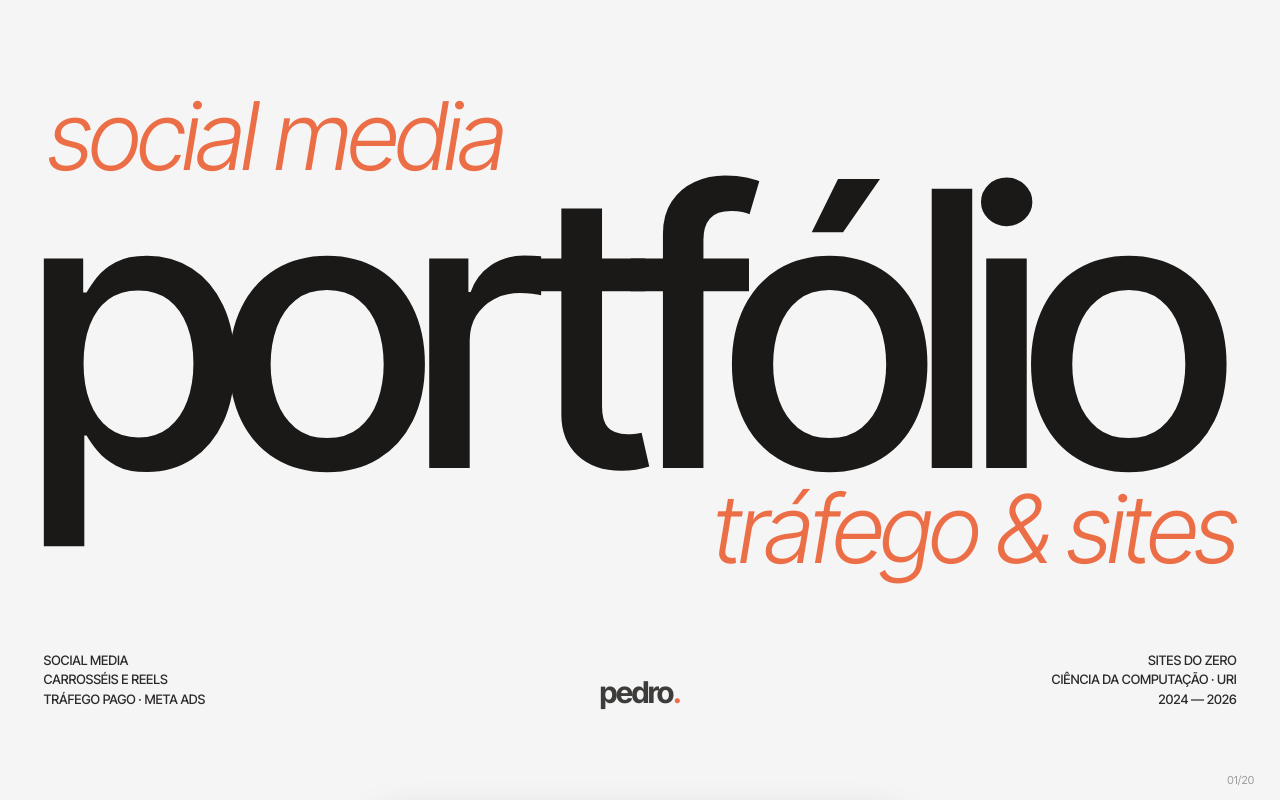
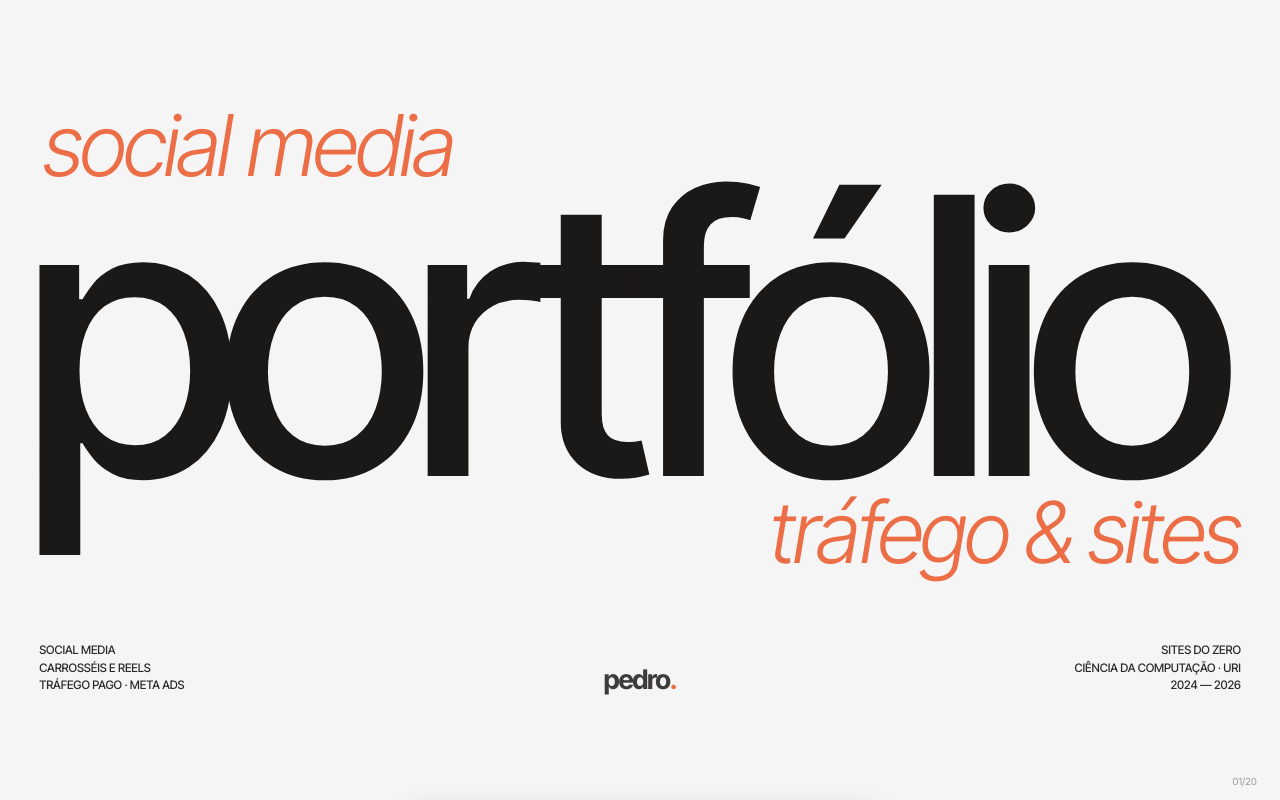
Before and after one commit to pedronicolasmm-coder/portfolio-meu-2, a plain HTML site: page index.html in a window 1280 px wide. Shown: the top 800 px of the page. Drawn offline with Linux system fonts and the light colour scheme.

Commit message:
Site em 90% no computador (zoom) com a capa enchendo a tela
Co-Authored-By: Claude Opus 5.5 <noreply@anthropic.com>

```diff
--- a/app.js
+++ b/app.js
@@ -48,15 +48,24 @@
     var palavra = tit.firstChild;
     var ajusta = function () {
       tit.style.fontSize = "";
-      var largura = tit.parentNode.clientWidth, atual = palavra.getBoundingClientRect().width;
+      /* as duas medidas pelo mesmo metodo, para a conta nao depender do zoom da pagina */
+      var largura = tit.getBoundingClientRect().width, atual = palavra.getBoundingClientRect().width;
       if (!atual) return;
       var fs = parseFloat(getComputedStyle(tit).fontSize) * (largura / atual) * 0.995;
       tit.style.fontSize = Math.min(fs, 520) + "px";
     };
+    /* com o zoom de 90% do computador, no Chrome/Edge 100svh vira 90% da tela:
+       a capa recebe a altura da tela em px, dividida pelo zoom, para encher a tela em todo navegador */
+    var capaEl = $(".capa");
+    var alturaCapa = function () {
+      var z = parseFloat(getComputedStyle(document.documentElement).zoom) || 1;
+      if (capaEl) capaEl.style.minHeight = z !== 1 ? Math.ceil(window.innerHeight / z) + "px" : "";
+    };
+    alturaCapa();
     ajusta();
     if (document.fonts && document.fonts.ready) document.fonts.ready.then(ajusta);
     var tAj;
-    window.addEventListener("resize", function () { clearTimeout(tAj); tAj = setTimeout(ajusta, 120); });
+    window.addEventListener("resize", function () { clearTimeout(tAj); tAj = setTimeout(function () { alturaCapa(); ajusta(); }, 120); });
   }
 
   /* ---------- 2. leque de artes no cartao ---------- */
@@ -289,7 +298,7 @@
   if (aviso && !avisoFechado) aviso.hidden = false;
   var noContato = false;
   function aoRolar() {
-    var passou = window.scrollY > capa.offsetHeight * 0.7;
+    var r = capa.getBoundingClientRect(), passou = r.bottom < r.height * 0.3; /* rolou 70% da capa */
     barra.classList.toggle("on", passou);
     if (aviso && !aviso.hidden) aviso.classList.toggle("on", passou && !noContato);
   }
--- a/estilo.css
+++ b/estilo.css
@@ -10,6 +10,9 @@
 }
 *{box-sizing:border-box}
 html{scroll-behavior:smooth;scroll-padding-top:72px;-webkit-text-size-adjust:100%}
+/* No computador o site fica em 90%, como o navegador com zoom de 90% (pedido do Pedro).
+   No celular fica em 100%, senao o texto fica pequeno demais. Para mudar, troque o .9 */
+@media(min-width:981px){html{zoom:.9}}
 body{margin:0;background:var(--fundo);color:var(--tinta);font-family:var(--sans);font-size:16px;line-height:1.5;
   -webkit-font-smoothing:antialiased;overflow-x:hidden}
 img{display:block;max-width:100%}
--- a/index.html
+++ b/index.html
@@ -21,7 +21,7 @@
 <link rel="preconnect" href="https://fonts.googleapis.com">
 <link rel="preconnect" href="https://fonts.gstatic.com" crossorigin>
 <link href="https://fonts.googleapis.com/css2?family=Inter+Tight:ital,wght@0,300;0,400;0,500;0,600;0,700;1,300;1,400&family=Newsreader:ital,opsz,wght@0,6..72,400;0,6..72,500;1,6..72,400;1,6..72,500&display=swap" rel="stylesheet">
-<link rel="stylesheet" href="estilo.css?v=1">
+<link rel="stylesheet" href="estilo.css?v=2">
 <script>
 document.documentElement.classList.add("js");
 /* sempre abre no topo: o navegador nao volta para onde parou nem pula para um #link */
@@ -608,6 +608,6 @@ if (location.hash) history.replaceState(null, "", location.pathname + location.s
 </div>
 
 <script src="dados.js?v=1"></script>
-<script src="app.js?v=1"></script>
+<script src="app.js?v=2"></script>
 </body>
 </html>
```
